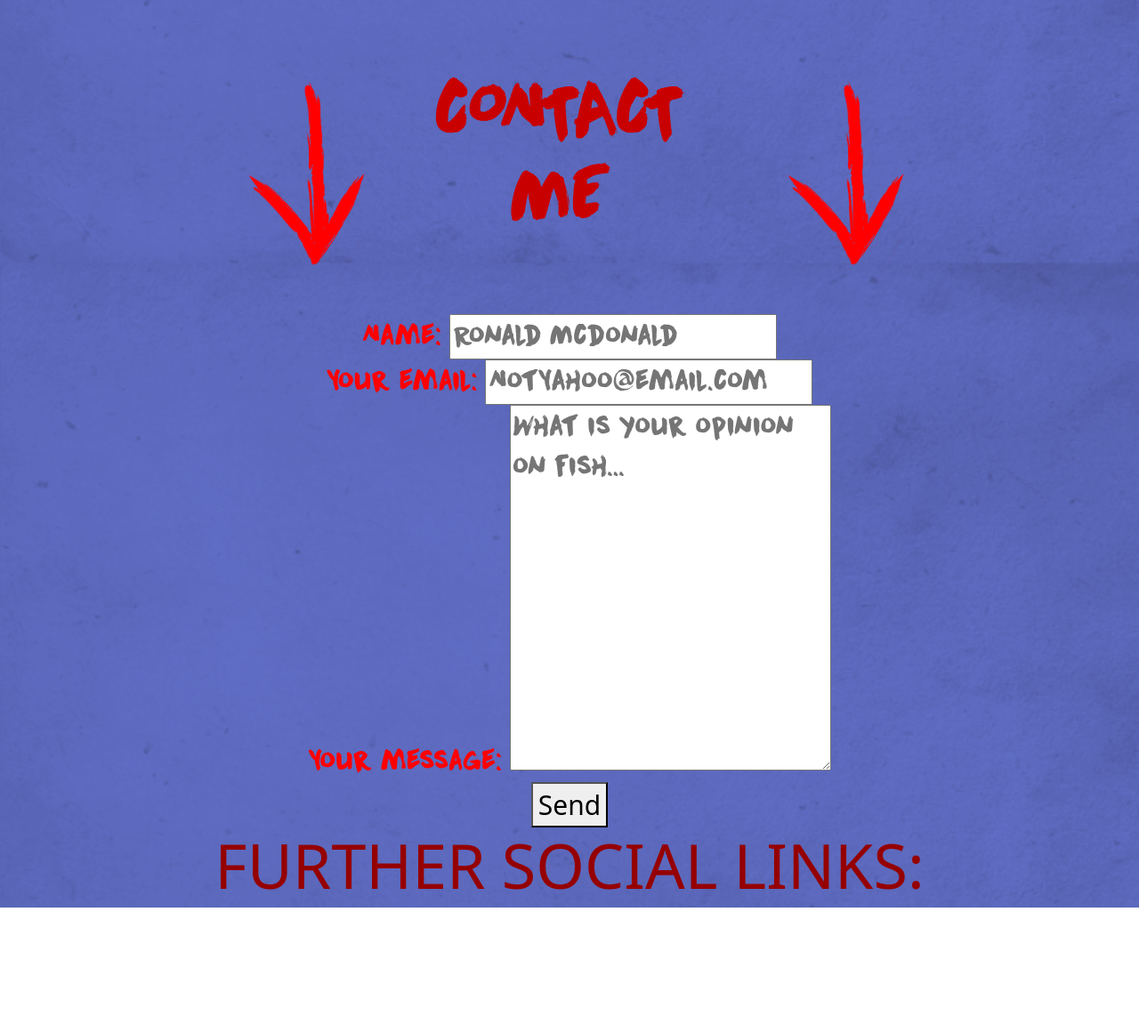
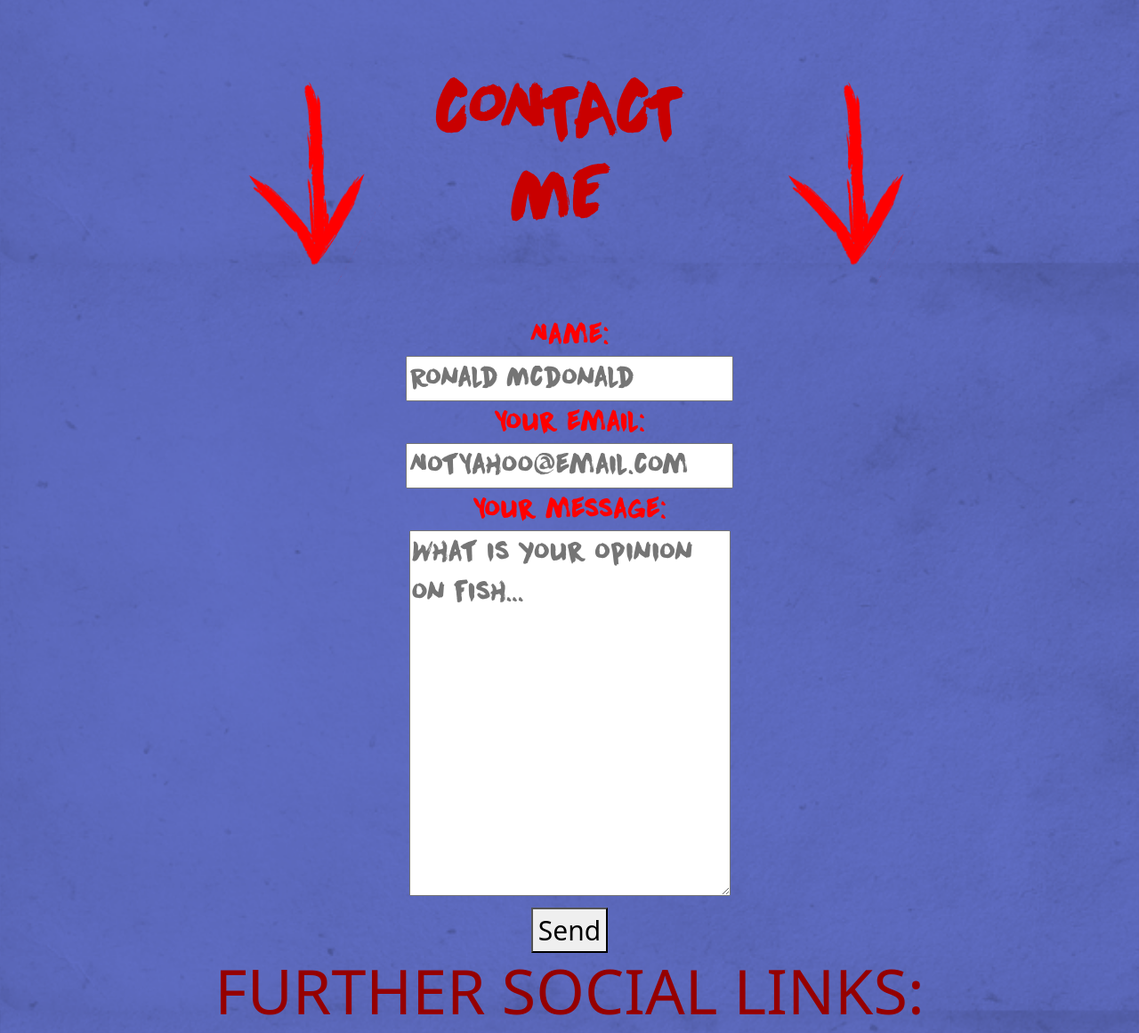
Before and after one commit to ChongJingWei/22024709portfolio, a plain HTML site: page contact.html in a window 1280 px wide. Shown: the part 545-1706 px from the top of the page at 89% size. Before the commit the page ends 1565 px from the top, so only its background shows below. Drawn offline with nearby package versions, Linux system fonts and the light colour scheme; a web font is replaced by a local one.

Commit message:
Index page

```diff
--- a/contact.html
+++ b/contact.html
@@ -136,9 +136,9 @@ nav {
 
 
   <form action="https://formspree.io/f/xpzgbgee" method="POST" style="text-align: center; font-size: 30px; color: #FF0000;">
-      <label class="InkText"> Name: <input type="text" name="name" placeholder="Ronald Mcdonald"> </label><br>
-      <label class="InkText"> Your email: <input type="email" name="email" placeholder="NotYahoo@email.com"> </label><br>
-  <label class="InkText" > Your message: <textarea name="message" placeholder="What is your opinion on fish..." col="50" rows="9" required></textarea> </label><br>
+      <label class="InkText"> Name:<br><input type="text" name="name" placeholder="Ronald Mcdonald"> </label><br>
+      <label class="InkText"> Your email:<br><input type="email" name="email" placeholder="NotYahoo@email.com"> </label><br>
+  <label class="InkText" > Your message:<br><textarea name="message" placeholder="What is your opinion on fish..." col="50" rows="9" required></textarea> </label><br>
   <!-- your other form fields go here -->
   <button type="submit">Send</button>
 </form>
```
Also changed, not shown: homepage.html (+1 -1 lines).
